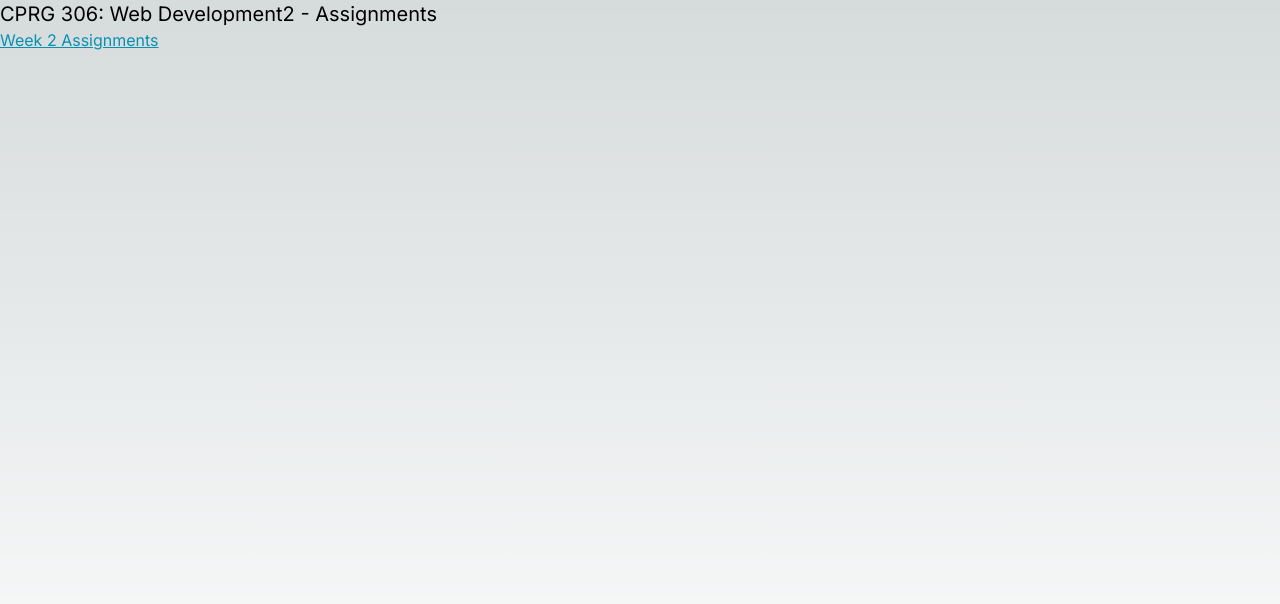
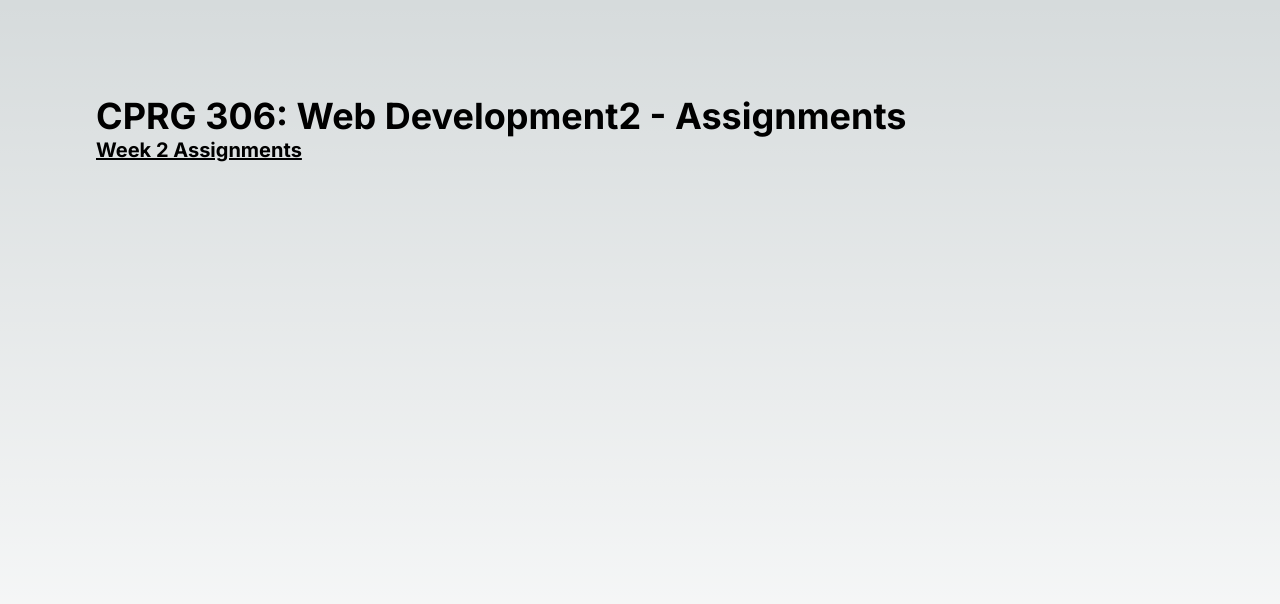
Before and after one commit to zzha142/cprg306-assignments, a Next.js app: page / in a window 1280 px wide. Shown: the top 604 px of the page. Built offline with nearby package versions, Linux system fonts and the light colour scheme.

Commit message:
update style for pages

```diff
--- a/app/page.js
+++ b/app/page.js
@@ -1,14 +1,14 @@
 import Link from "next/link";
 
 export default function Home() {
-  const linkStyles = "underline text-cyan-600 hover:text-cyan-300";
+  const linkStyles = "underline hover:text-cyan-600 font-bold text-xl";
 
   return (
-   <main className="h-screen">
-    <h1 className="text-xl">CPRG 306: Web Development2 - Assignments</h1>
-    <ul>
-      <li><Link className={linkStyles} href="./week-2/">Week 2 Assignments</Link></li>
-    </ul>
-   </main>
+    <main className="h-screen items-center justify-between p-24">
+      <h1 className="text-4xl font-bold">CPRG 306: Web Development2 - Assignments</h1>
+      <ul>
+        <li><Link className={linkStyles} href="./week-2/">Week 2 Assignments</Link></li>
+      </ul>
+    </main>
   );
 }
```
